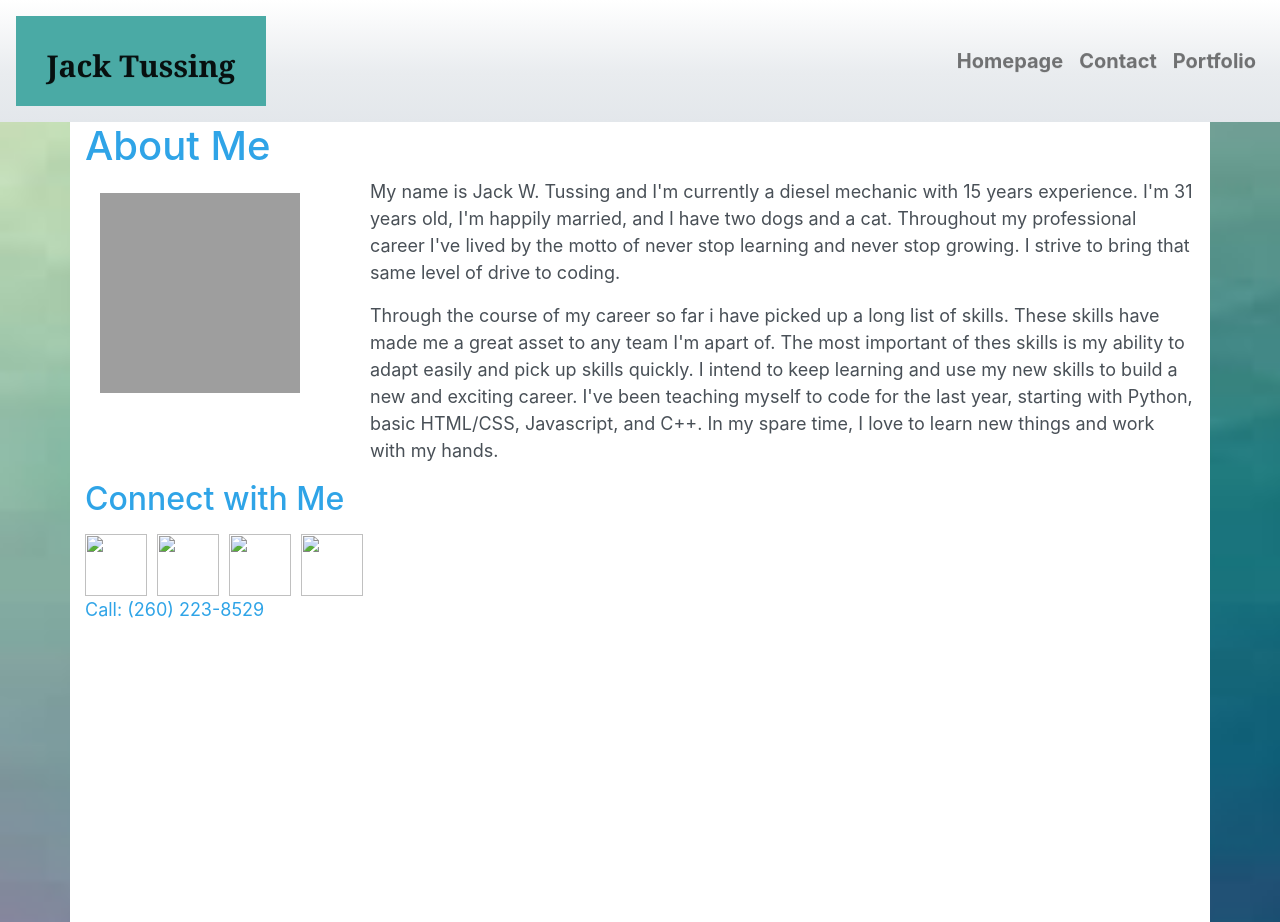
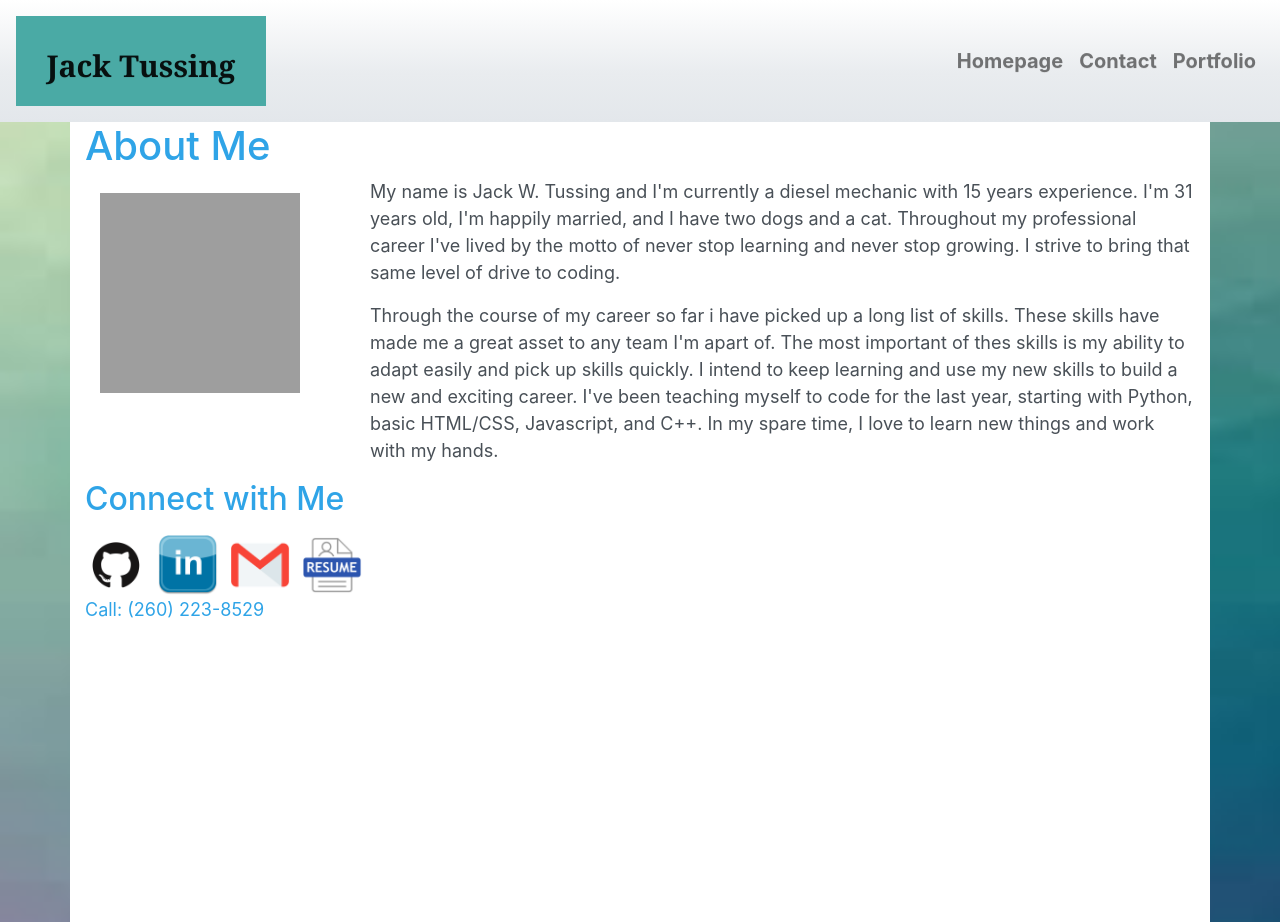
Before and after one commit to tussingj89/contact-portfolio, a plain HTML site: page index.html in a window 1280 px wide. Drawn offline with nearby package versions, Linux system fonts and the light colour scheme; grey boxes are pictures that could not be loaded; files whose address does not match are found by name.

Commit message:
Update index.html

```diff
--- a/index.html
+++ b/index.html
@@ -58,10 +58,10 @@
             <section>
                 <div id="connect">
                 <h2>Connect with Me</h2>
-                <a href="https://github.com/tussingj89"  target="_blank"><img src="(assets/github-mark.png)" class="social"></a>
-                <a href="https://www.linkedin.com/in/jack-tussing-0842461b5/"  target="_blank"><img src=".assets/LinkedIn_logo.png" class="social"></a>
-                <a href="mailto: tussing40@gmail.com"><img src=".assets/email.png" class="social"></a>
-                <a href="assets/Resume.pdf"  target="_blank"><img src=".assets/resume.png" class="social">
+                <a href="https://github.com/tussingj89"  target="_blank"><img src="assets/github-mark.png" class="social"></a>
+                <a href="https://www.linkedin.com/in/jack-tussing-0842461b5/"  target="_blank"><img src="assets/LinkedIn_logo.png" class="social"></a>
+                <a href="mailto: tussing40@gmail.com"><img src="assets/email.png" class="social"></a>
+                <a href="assets/Resume.pdf"  target="_blank"><img src="assets/resume.png" class="social">
                 <a href="tel:2602238529" onclick="ga('send', 'event', { eventCategory: 'Contact', eventAction: 'Call', eventLabel: 'Mobile Button'});"><p class="call-button">Call: (260) 223-8529</p></a>
                 </div>
             </section>
```
